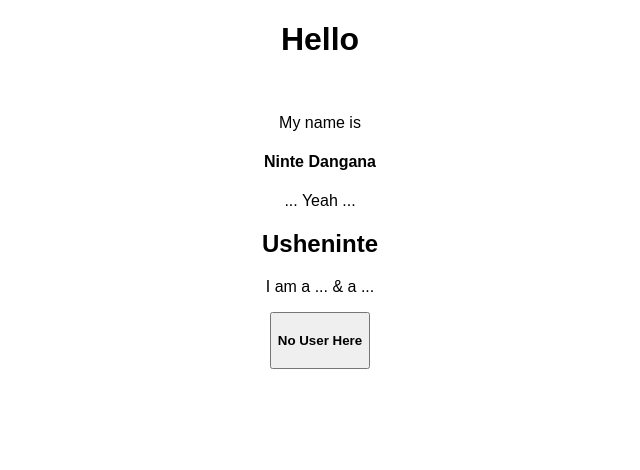
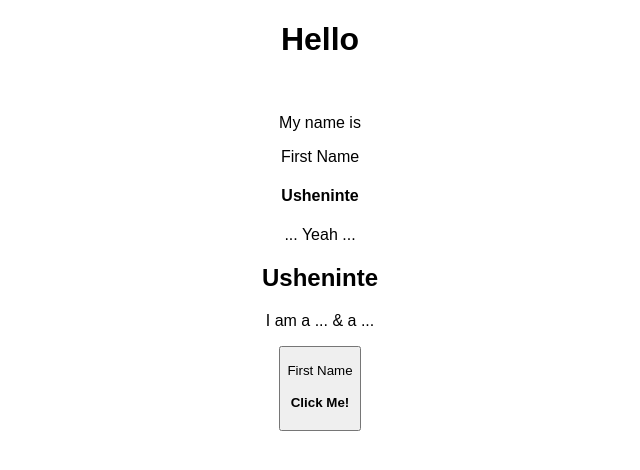
Before and after one commit to Usheninte/react-js-app, a React (Create React App) app: page / in a window 1280 px wide. Shown: the top 470 px of the page, without its empty margins (320-960 px from the left). Built offline with nearby package versions, Linux system fonts and the light colour scheme.

Commit message:
growth++ in React coding

```diff
--- a/src/components/Intro.js
+++ b/src/components/Intro.js
@@ -53,7 +53,7 @@ class Intro extends Component {
         <h1>Hello</h1>
         <br />
         <p>My name is</p>
-        <Name user_name="Ninte Dangana"/>
+        <Name user_name={this.state.user_name}/>
         <p>... Yeah ...</p>
         <h2>{this.state.user_name}</h2>
         <p>I am a {this.state.interest1} & a {this.state.interest2}</p>
--- a/src/components/Name.js
+++ b/src/components/Name.js
@@ -1,6 +1,13 @@
 import React, { Component } from 'react';
 
 class Name extends Component {
+
+  constructor(props) {
+    super(props);
+    this.state = {
+      name_displayed: 'First Name'
+    }
+  }
 
   componentDidMount() {
     console.log('mounted');
@@ -17,15 +24,20 @@ class Name extends Component {
     //to be rendered appropriately
     const { user_name } = this.props;
 
+    //code below binds the 'name_displayed' key in the this.state object to this.state
+    //this make it possible for it to display its value whenever it is invoked in the Name component
+    const { name_displayed } = this.state;
+
     return (
-      <h4 style={finesse}>
-        {user_name ? user_name : 'No User Here'}
+      <div style={finesse}>
+        <p>{name_displayed}</p>
+        <h4>{user_name ? user_name : 'Click Me!'}</h4>
         {/*
           1. if the value before the question mark is true
           2. display the value after the question mark
           3. otherwise display the value after the colon
         */}
-      </h4>
+      </div>
     );
 
   }
```
